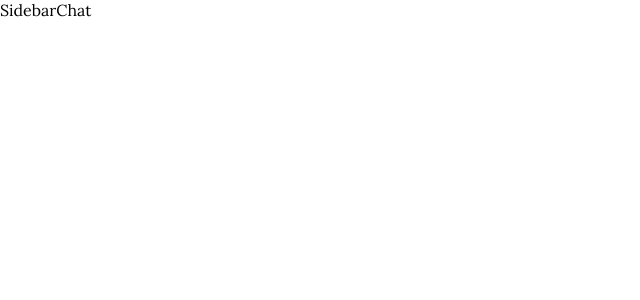
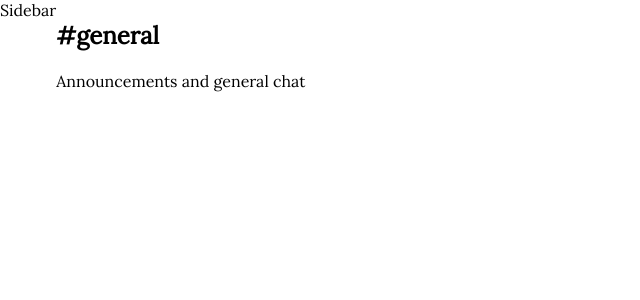
Before and after one commit to k-staple/slack-flattery, a React (Create React App) app: page / in a window 1280 px wide. Shown: the top 300 px of the page, without its empty margins (0-640 px from the left). Built offline with nearby package versions, Linux system fonts and the light colour scheme.

Commit message:
made a ChatHeader module

```diff
--- a/src/Chat.js
+++ b/src/Chat.js
@@ -1,10 +1,12 @@
 import React, {Component} from 'react'
+
+import ChatHeader from './ChatHeader'
 
 class Chat extends Component {
   render(){
     return (
       <div className="Chat">
-        Chat
+        <ChatHeader />
       </div>
     );
   }
--- /dev/null
+++ b/src/ChatHeader.js
@@ -0,0 +1,15 @@
+import React from 'react'
+
+const ChatHeader = () => {
+    return (
+    <div className="chatHeader">
+        <div class="roomInfo">
+        <h2>#general</h2>
+        <p>Announcements and general chat</p>
+        </div>
+        </div>
+    )
+
+}
+
+export default ChatHeader
```
